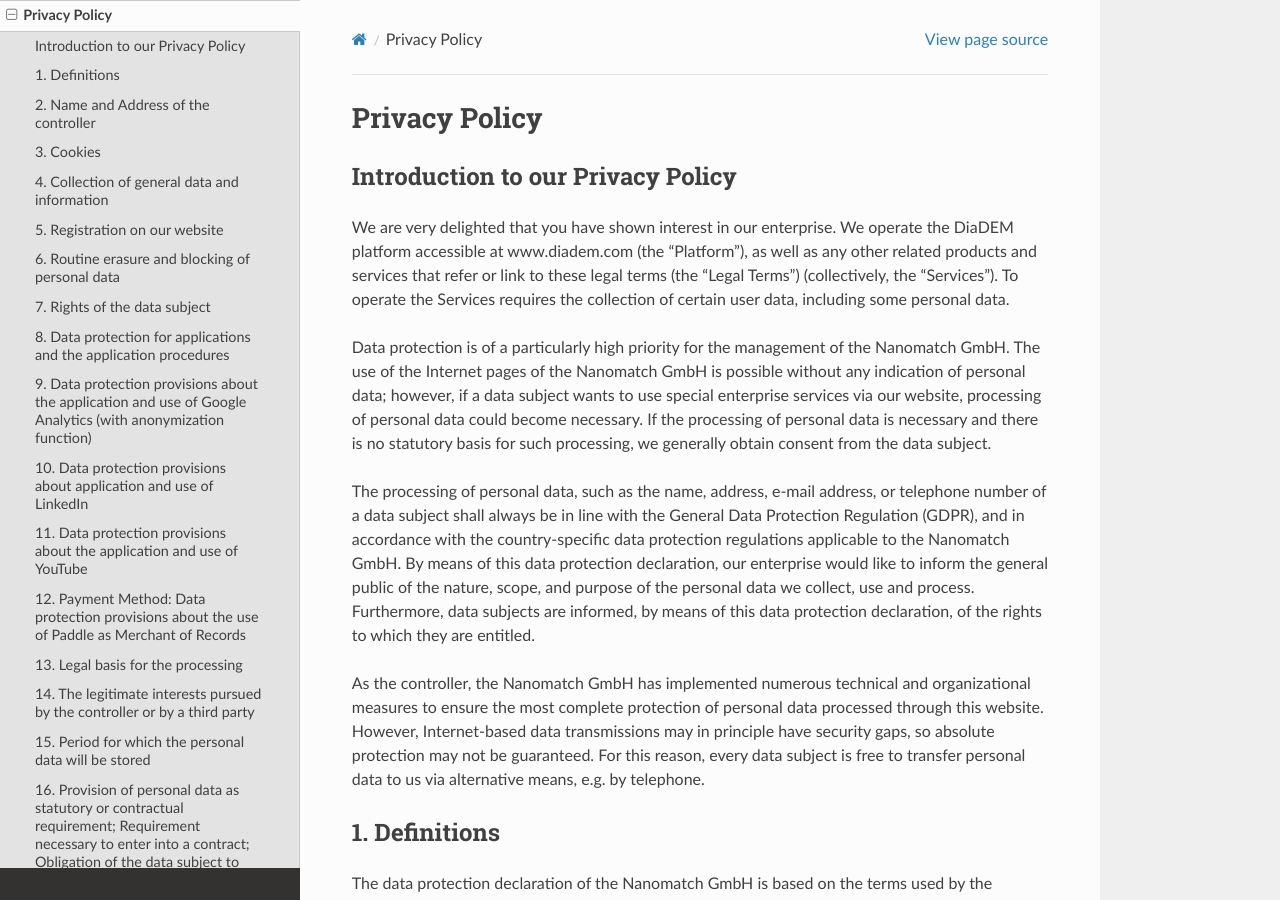
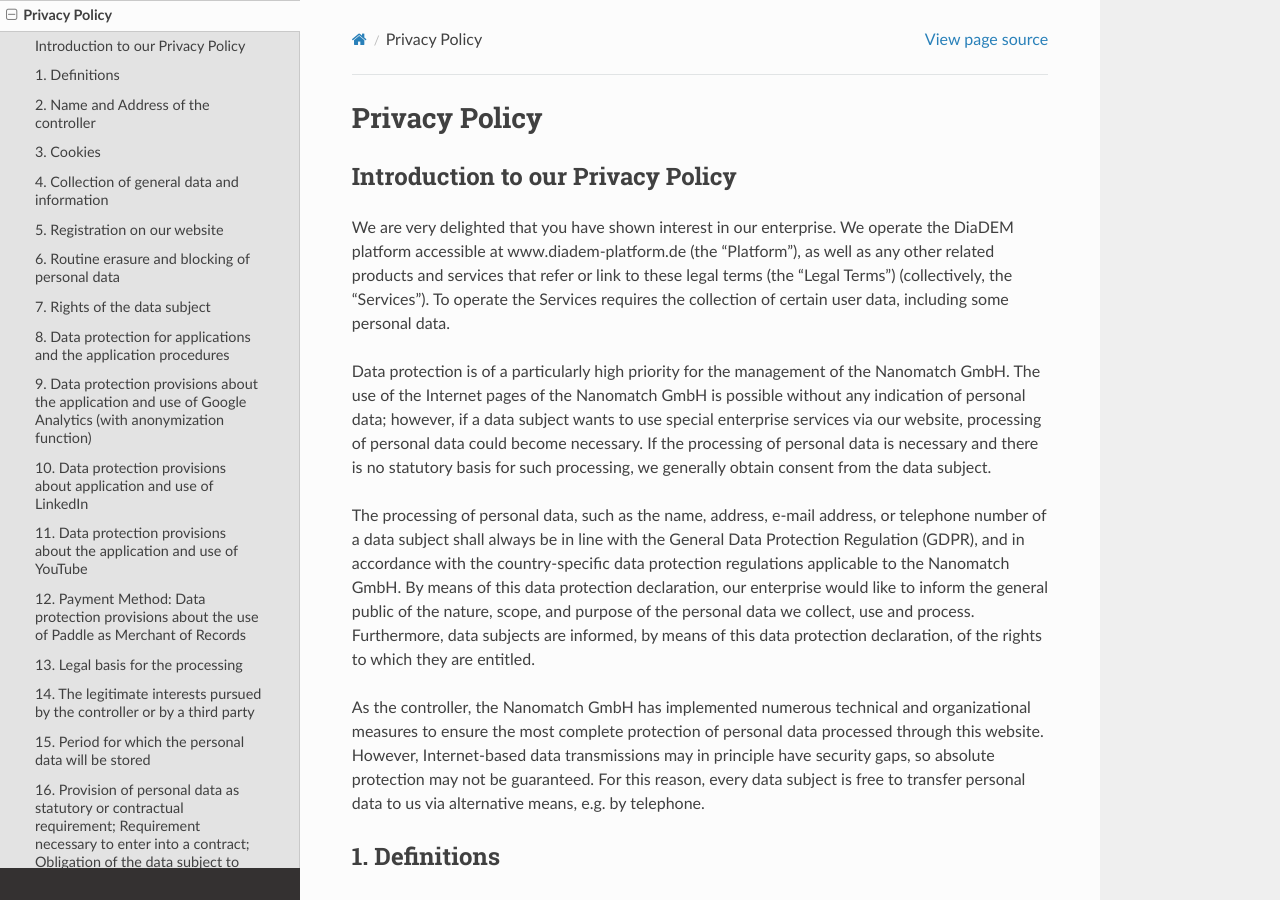
Before and after one commit to diadem-platform/diadem-docs, a Sphinx documentation site: the page built from docs/source/legal/PrivacyPolicy.rst, in a window 1280 px wide and 900 px high. Built offline with Sphinx 7.4.7 and the Read the Docs theme 2.0.0, drawn with Linux system fonts in a browser that asks for light colours; some of the changed text lies outside the part shown.

Commit message:
fixed platform url

```diff
--- a/docs/source/legal/PrivacyPolicy.rst
+++ b/docs/source/legal/PrivacyPolicy.rst
@@ -6,7 +6,7 @@
 Introduction to our Privacy Policy
 ======================================
 
-We are very delighted that you have shown interest in our enterprise. We operate the DiaDEM platform accessible at www.diadem.com (the "Platform"), as well as any other related products and services that refer or link to these legal terms (the "Legal Terms") (collectively, the "Services"). To operate the Services requires the collection of certain user data, including some personal data.
+We are very delighted that you have shown interest in our enterprise. We operate the DiaDEM platform accessible at www.diadem-platform.de (the "Platform"), as well as any other related products and services that refer or link to these legal terms (the "Legal Terms") (collectively, the "Services"). To operate the Services requires the collection of certain user data, including some personal data.
 
 Data protection is of a particularly high priority for the management of the Nanomatch GmbH. The use of the Internet pages of the Nanomatch GmbH is possible without any indication of personal data; however, if a data subject wants to use special enterprise services via our website, processing of personal data could become necessary. If the processing of personal data is necessary and there is no statutory basis for such processing, we generally obtain consent from the data subject.
 
@@ -43,7 +43,7 @@
 76185 Karlsruhe, Germany
 Phone: +4972195965454
 Email: info@nanomatch.com
-Website: www.diadem.de www.nanomatch.de www.simstack.eu
+Website: www.diadem-platform.de www.nanomatch.de www.simstack.eu
 
 3. Cookies
 ============
--- a/docs/source/legal/TAC.rst
+++ b/docs/source/legal/TAC.rst
@@ -24,7 +24,7 @@
 
 OUR SERVICES
 ===============
-Our Services are made available via the Platform at www.diadem.com. For registered users (see below), this platform provides access to a database of organic electronic molecules with precomputed photophysical properties and meta-properties such as availability and indicative price. This database can be queried by precomputed properties. Further, register users can initiate on-demand computations for advanced properties for any compound available in the database, and for chemical structures provided by the user.
+Our Services are made available via the Platform at www.diadem-platform.de. For registered users (see below), this platform provides access to a database of organic electronic molecules with precomputed photophysical properties and meta-properties such as availability and indicative price. This database can be queried by precomputed properties. Further, register users can initiate on-demand computations for advanced properties for any compound available in the database, and for chemical structures provided by the user.
 
 Any information provided when using the Services, such as but not limited to chemical structures and precomputed properties or results of on-demand-computations, is not intended for distribution to or use by any person or entity in any jurisdiction or country where such distribution or use would be contrary to law or regulation or which would subject us to any registration requirement within such jurisdiction or country. Accordingly, those persons who choose to access the Services from other locations do so on their own initiative and are solely responsible for compliance with local laws, if and to the extent local laws are applicable.
 
```
